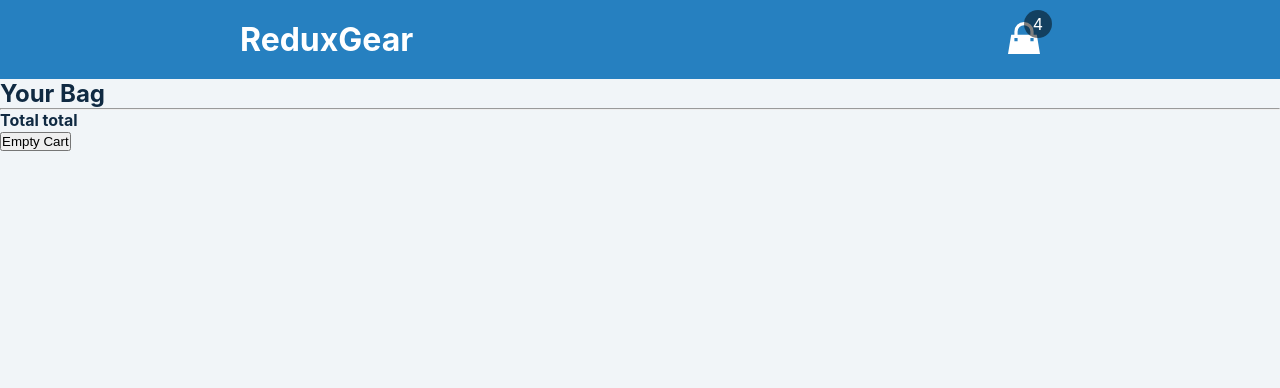
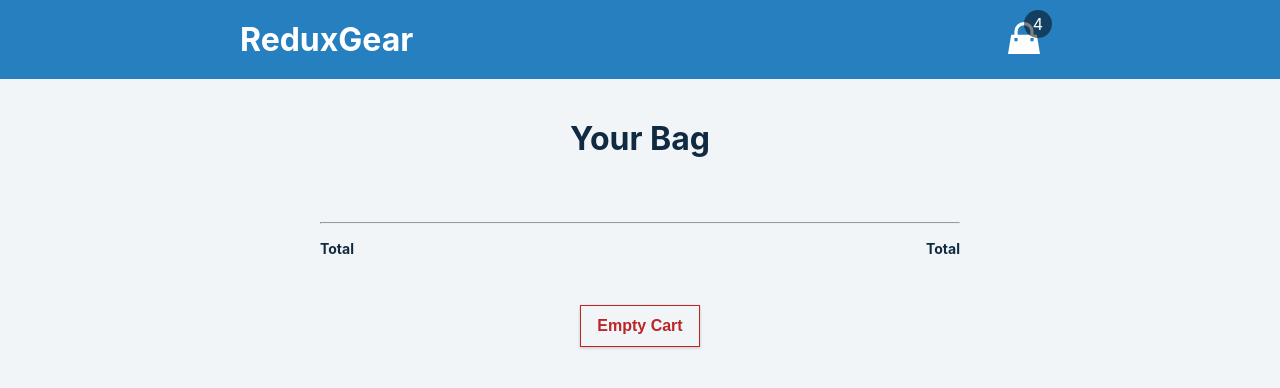
Before and after one commit to TidbitsJS/Redux-Cart, a React (Create React App) app: page / in a window 1280 px wide. Shown: the top 388 px of the page. Built offline with nearby package versions, Linux system fonts and the light colour scheme.

Commit message:
cart container styles

```diff
--- a/src/App.css
+++ b/src/App.css
@@ -19,10 +19,23 @@ img {
   display: block;
 }
 
-h3 {
+h2,
+h3,
+h4 {
   text-transform: capitalize;
   margin-bottom: 0.75rem;
+}
+
+h2 {
+  font-size: 2rem;
+}
+
+h3 {
   font-size: 1.5rem;
+}
+
+h4 {
+  font-size: 0.875rem;
 }
 
 @media screen and (min-width: 800px) {
@@ -82,3 +95,60 @@ nav svg {
   margin-bottom: 0;
   font-size: 1rem;
 }
+
+.btn {
+  display: inline-block;
+  font-weight: 700;
+  transition: all 0.3s linear;
+  font-size: 1rem;
+  border: none;
+  cursor: pointer;
+  outline: none;
+  box-shadow: 0 1px 3px rgba(0, 0, 0, 0.2);
+}
+
+.cart {
+  min-height: calc(100vh- 80px);
+  width: 90vw;
+  margin: 0 auto;
+  padding: 2.5rem 0;
+  max-width: 50vw;
+}
+
+.cart h2 {
+  text-transform: capitalize;
+  text-align: center;
+  margin-bottom: 1.25rem;
+}
+
+.empty-cart {
+  color: #617d;
+  text-transform: capitalize;
+  margin-top: 1rem;
+  text-align: center;
+}
+
+.cart footer {
+  margin-top: 4rem;
+  text-align: center;
+}
+
+.cart-total h4 {
+  text-transform: capitalize;
+  display: flex;
+  justify-content: space-between;
+  margin-top: 1rem;
+}
+
+.clear-btn {
+  background: transparent;
+  padding: 0.7rem 1rem;
+  color: hsl(360, 67%, 44%);
+  border: 1px solid hsl(360, 67%, 44%);
+  margin-top: 2.25rem;
+}
+
+.clear-btn:hover {
+  transform: scale(0.987);
+  border: 1px solid red;
+}
--- a/src/Components/CartContainer.js
+++ b/src/Components/CartContainer.js
@@ -9,7 +9,7 @@ const CartContainer = () => {
       <article></article>
       <footer>
         <hr />
-        <div className="card-total">
+        <div className="cart-total">
           <h4>
             Total <span>total</span>
           </h4>
```
